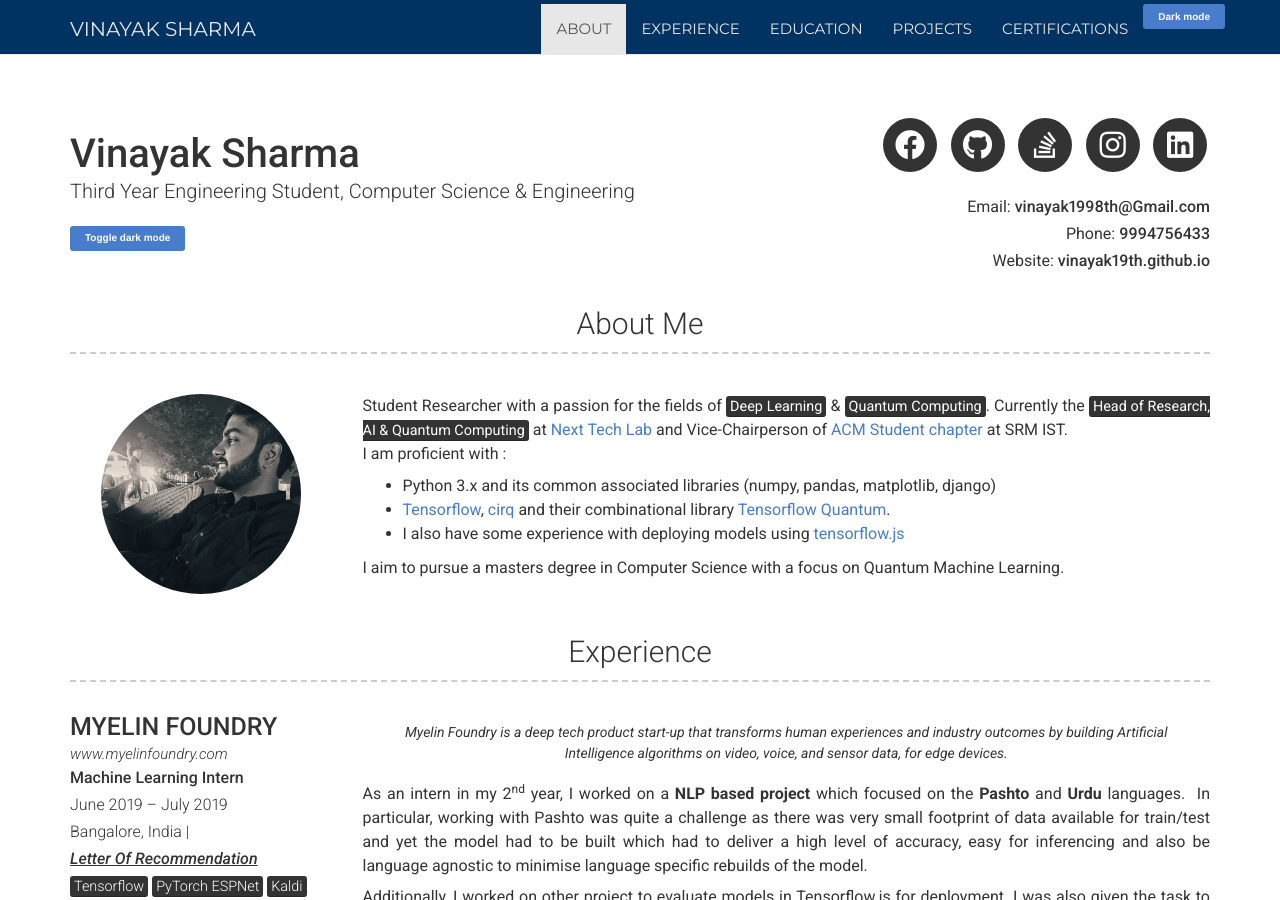
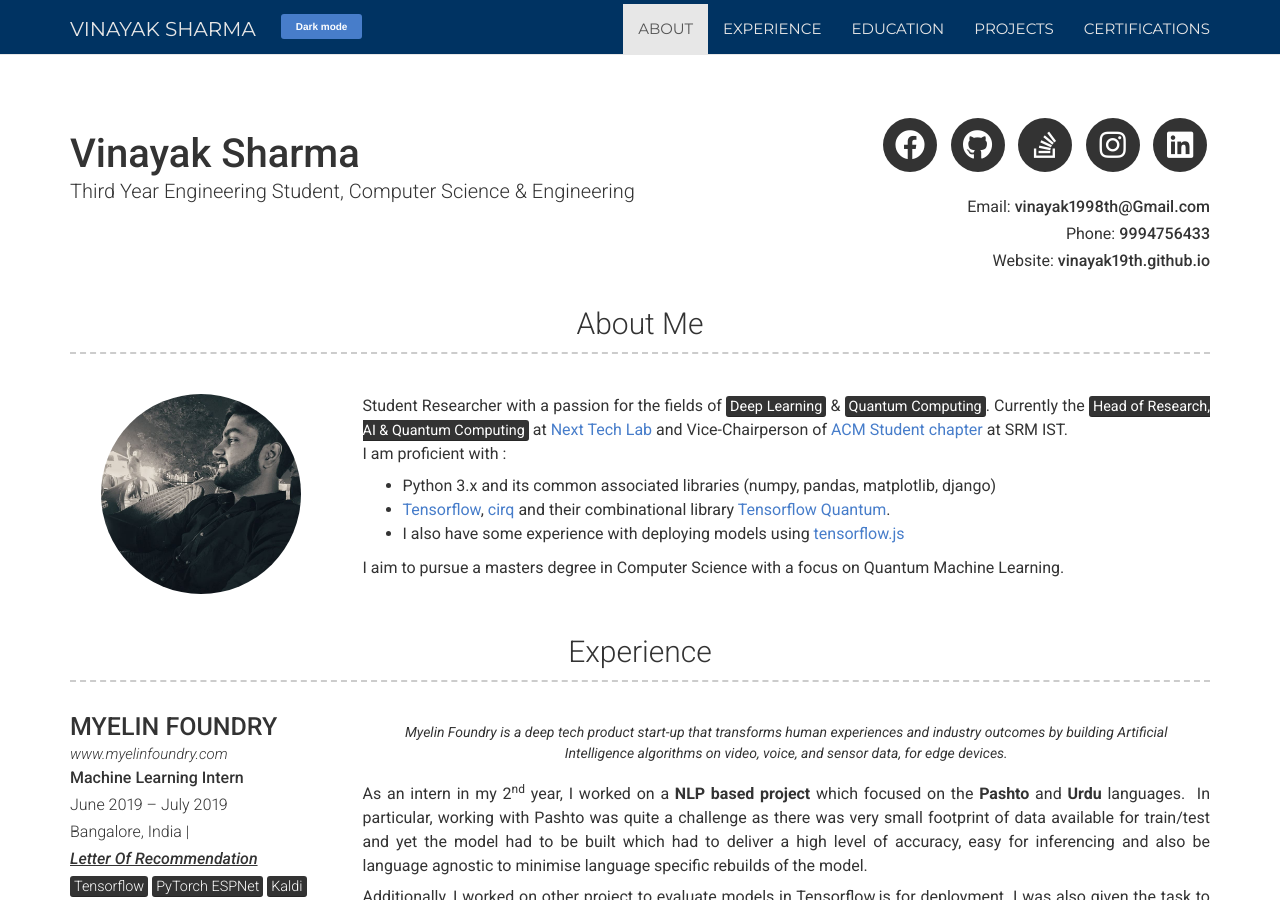
Before and after one commit to vinayak19th/vinayak19th.github.io, a Jekyll site: the page built from index.md, in a window 1280 px wide and 900 px high. Built offline with Jekyll 4.4.1, drawn with Linux system fonts in a browser that asks for light colours; nearby versions of some CDN libraries.

Commit message:
Moved Dark Mode button to the top

```diff
--- a/_includes/header.html
+++ b/_includes/header.html
@@ -4,13 +4,6 @@
       <h1>{{ site.name | escape }}</h1>
       <h2>{{ site.title | escape }}</h2>
       <br>
-      <button onclick="myFunction()">Toggle dark mode</button>
-      <script>
-      function myFunction() {
-        var element = document.body;
-        element.classList.toggle("dark");
-      }
-      </script>
     </div>
     <br>
     <div class="col-xs-12 col-sm-6 col-md-6 col-lg-4 header-right">
--- a/_includes/nav.html
+++ b/_includes/nav.html
@@ -15,6 +15,7 @@
                 <span class="icon-bar"></span>
             </button>
             <span class="navbar-brand ">{{ site.name }}</span>
+            <button type="button" onclick="myFunction()" style = "margin-top:1rem;margin-left:1rem">Dark mode</button>
         </div>
 
         <!-- Collect the nav links, forms, and other content for toggling -->
@@ -25,9 +26,6 @@
                     <a href="#{{page.name}}">{{page.name}}</a>
                 </li>
             {%endfor%}
-            <li>
-                <button type="button" class="nav-item" onclick="myFunction()" style = "padding-top:">Dark mode</button>
-            </li>
             </ul>
         </div>
         <!-- /.navbar-collapse -->
```
Also changed, not shown: 1 other file.
